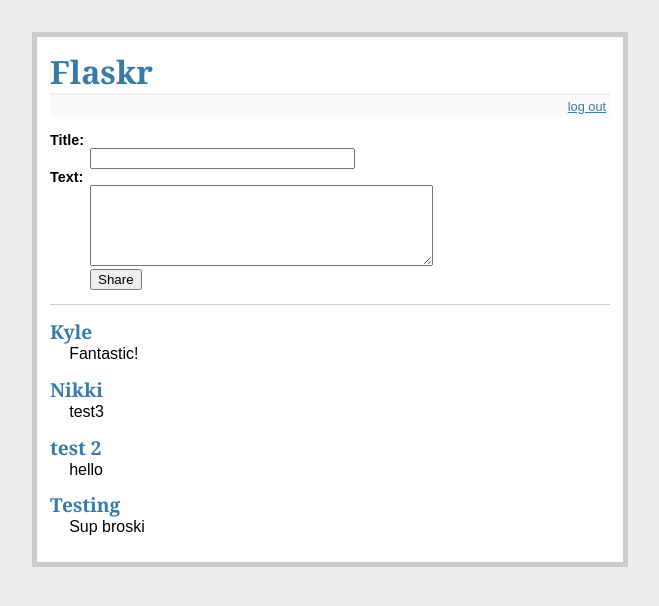
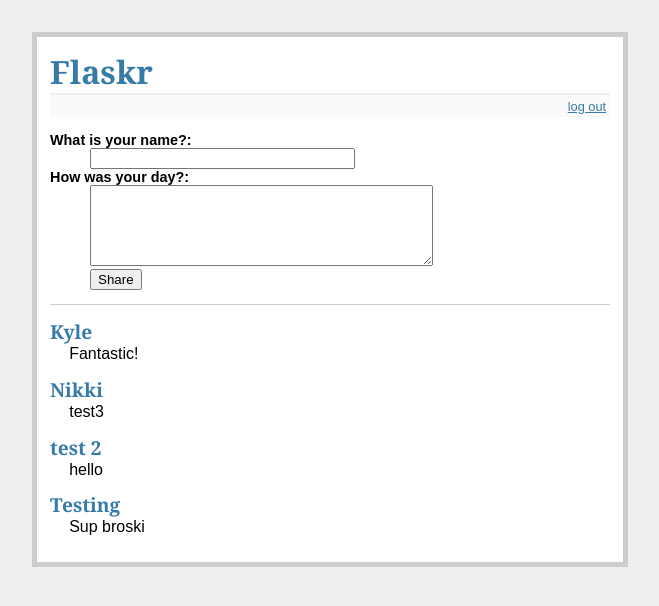
Before and after one commit to prathmeshpatel/PickMeUp, a Flask app: page / in a window 1280 px wide. Shown: the top 606 px of the page, without its empty margins (310-969 px from the left). Run offline with Flask 2, Linux system fonts and the light colour scheme; the visitor is signed in with stand-in values (Sample User, id 1); data comes from the database, SQL or seed files in the repository; both versions use the stored data as it was after the commit.

Commit message:
updated html

```diff
--- a/flaskr/templates/layout.html
+++ b/flaskr/templates/layout.html
@@ -1,5 +1,5 @@
 <!doctype html>
-<title>Flaskr</title>
+<title>PickMeUp</title>
 <link rel=stylesheet type=text/css href="{{ url_for('static', filename='style.css') }}">
 <div class=page>
   <h1>Flaskr</h1>
--- a/flaskr/templates/show_entries.html
+++ b/flaskr/templates/show_entries.html
@@ -3,9 +3,9 @@
   {% if session.logged_in %}
     <form action="{{ url_for('add_entry') }}" method=post class=add-entry>
       <dl>
-        <dt>Title:
+        <dt>What is your name?:
         <dd><input type=text size=30 name=title>
-        <dt>Text:
+        <dt>How was your day?:
         <dd><textarea name=text rows=5 cols=40></textarea>
         <dd><input type=submit value=Share>
       </dl>
```
Also changed, not shown: flaskr/flaskr.db.
